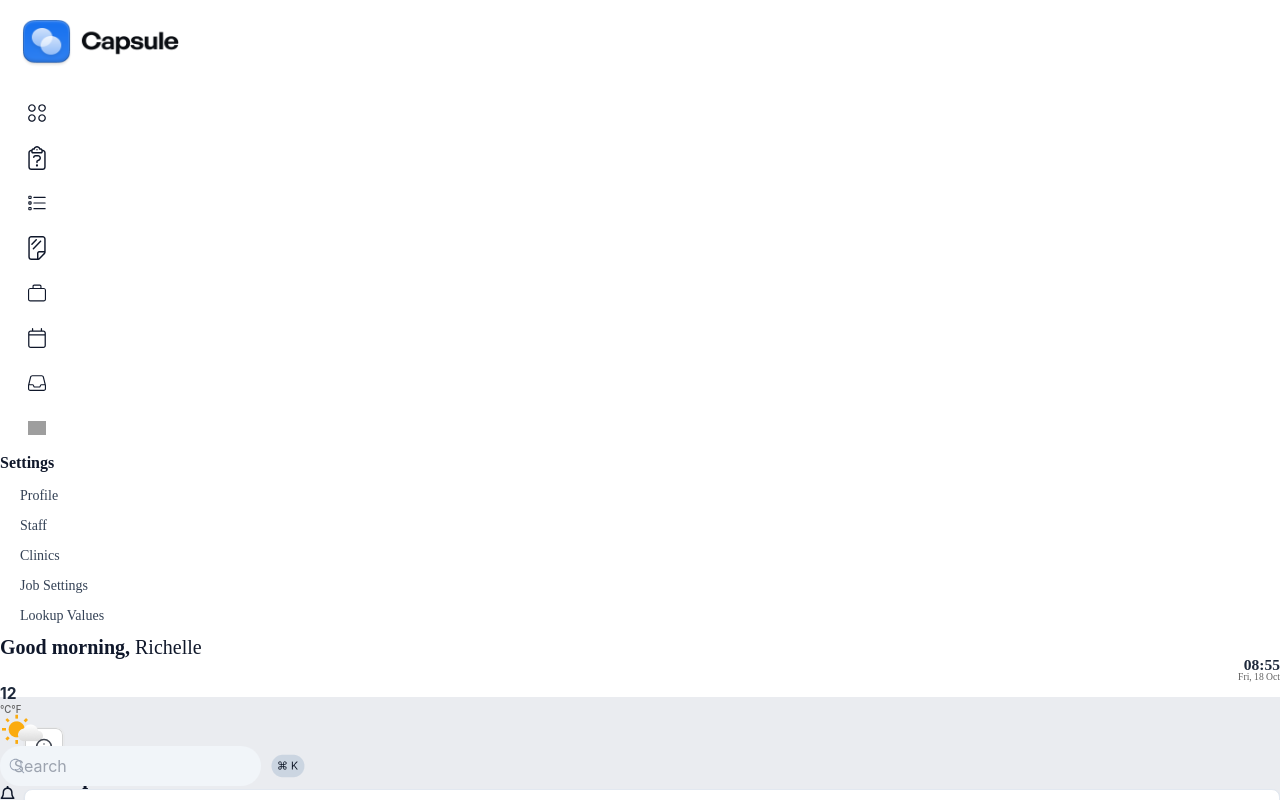
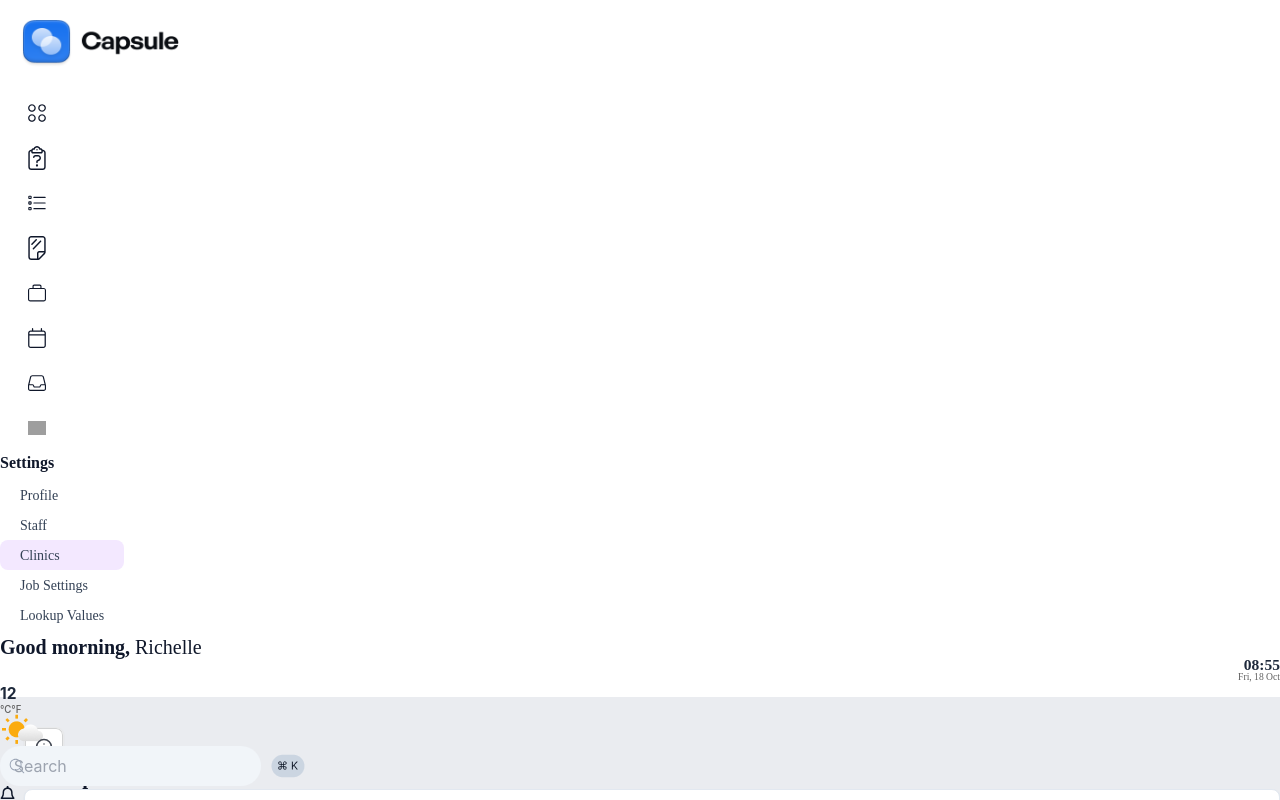
Before and after one commit to abdullahamin09/Dashboard, a React (Vite) app: page /lookup-values in a window 1280 px wide. In both pictures the pointer is over the element 62 px from the left and 555 px from the top of the page. Shown: the top 800 px of the page. Built offline with nearby package versions, Linux system fonts and the light colour scheme; grey boxes are pictures that could not be loaded.

Commit message:
hover updated

```diff
--- a/src/components/Dashboard.scss
+++ b/src/components/Dashboard.scss
@@ -60,12 +60,12 @@
                     padding: 7px 0;
                     align-items: center;
 
-                    :target {
+                    :hover {
                         color: var(--993-ae-2, #993AE2);
                         font-family: Outfit;
                         font-size: 14px;
                         font-style: normal;
-                        font-weight: 500;
+                        font-weight: 600;
                         line-height: 150%;
                         border-radius: 8px;
                         background: var(--purple-100, #F3E8FF);
```
